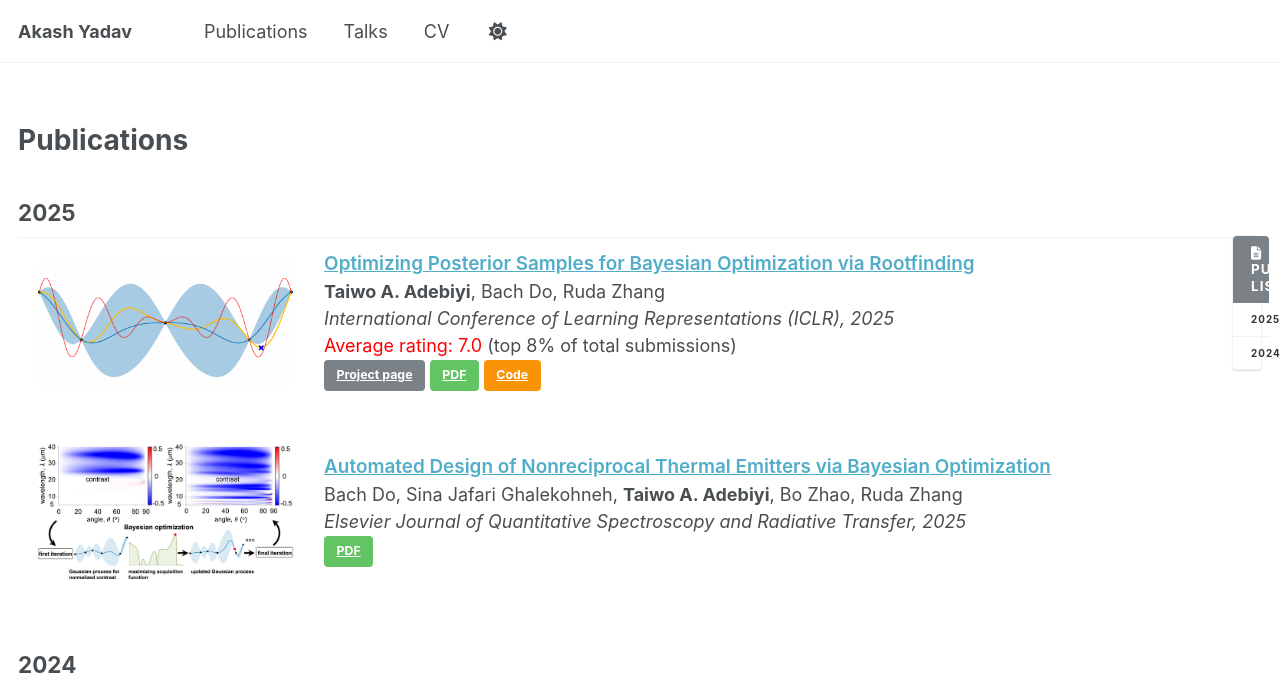
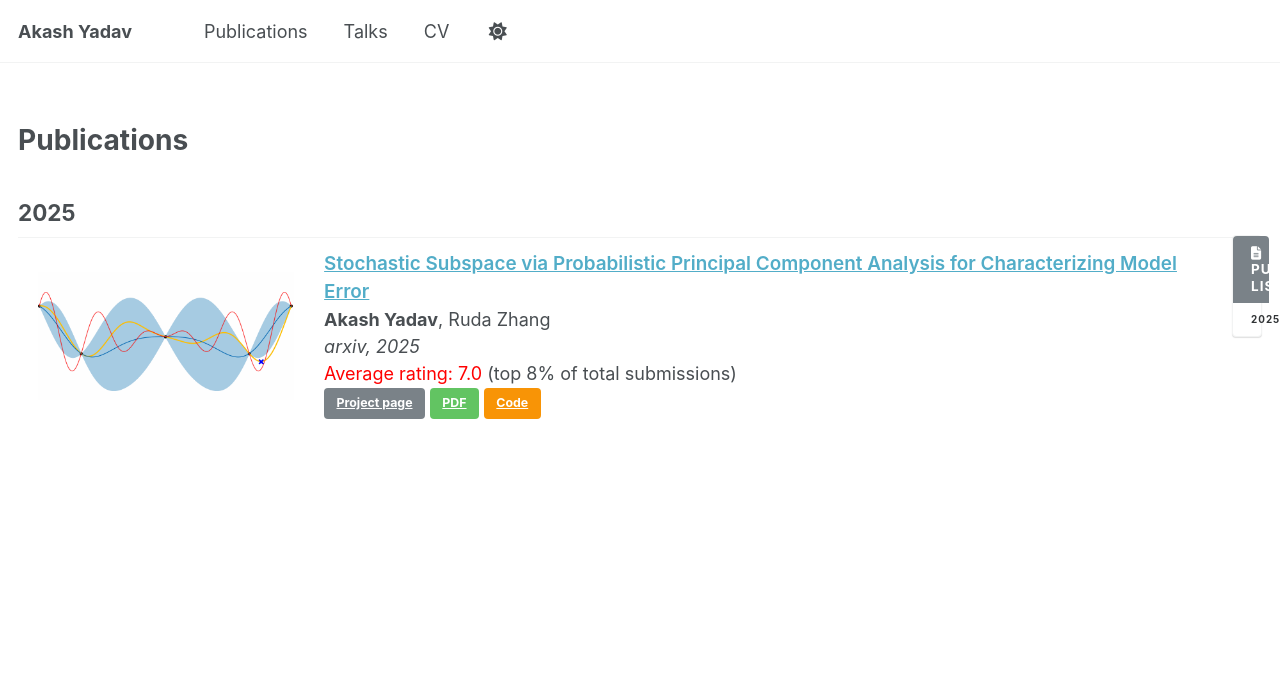
Before and after one commit to akashyadav0210/akashyadav0210.github.io, a Jekyll site: the page built from _pages/publications.md, in a window 1280 px wide and 1400 px high. Shown: the top 681 px of the window. Built offline with Jekyll 4.4.1, drawn with Linux system fonts in a browser that asks for light colours; some of the changed text lies outside the part shown; grey boxes are pictures that could not be loaded.

Commit message:
Update publications.md

```diff
--- a/_pages/publications.md
+++ b/_pages/publications.md
@@ -14,11 +14,11 @@ toc_sticky: true
    <link rel="stylesheet" href="/assets/css/my.css">
    <div class="img"><a href="https://openreview.net/forum?id=I6UbnkUveF&referrer=%5Bthe%20profile%20of%20Taiwo%20Adebiyi%5D(%2Fprofile%3Fid%3D~Taiwo_Adebiyi1)"><img class="img_responsive" src="/images/pub/bo_iterations.gif"></a></div>
    <div class="text">
-     <div class="title"><a id="tsroots" href="https://iclr.cc/virtual/2025/poster/30191">Optimizing Posterior Samples for Bayesian Optimization via Rootfinding</a></div>
-     <div class="authors"><strong>Taiwo A. Adebiyi</strong>, Bach Do, Ruda Zhang
+     <div class="title"><a id="tsroots" href="https://iclr.cc/virtual/2025/poster/30191">Stochastic Subspace via Probabilistic Principal Component Analysis for Characterizing Model Error</a></div>
+     <div class="authors"><strong>Akash Yadav</strong>, Ruda Zhang
      </div>
      <div>
-       <em>International Conference of Learning Representations (ICLR), 2025</em>
+       <em>arxiv, 2025</em>
  <br>
 
  <font color="red">Average rating: 7.0</font> (top 8% of total submissions)
@@ -34,83 +34,3 @@ toc_sticky: true
    </div>
  </div>
  <br>
-
- <div class="publication">
-   <link rel="stylesheet" href="/assets/css/my.css">
-   <div class="img"><a href="https://www-sciencedirect-com.ezproxy.lib.uh.edu/science/article/pii/S0022407324003674"><img class="img_responsive" src="/images/pub/thermal-emitters.jpg"></a></div>
-   <div class="text">
-     <div class="title"><a id="gpts" href="https://www-sciencedirect-com.ezproxy.lib.uh.edu/science/article/pii/S0022407324003674">Automated Design of Nonreciprocal Thermal Emitters via Bayesian Optimization</a></div>
-     <div class="authors">Bach Do, Sina Jafari Ghalekohneh, <strong>Taiwo A. Adebiyi</strong>, Bo Zhao, Ruda Zhang
-     </div>
-     <div>
-       <em>Elsevier Journal of Quantitative Spectroscopy and Radiative Transfer, 2025</em>
- <br>
-
-       <a class="btn btn--success btn--small" href="https://arxiv.org/pdf/2409.09192">PDF</a>
-
-     </div>
-   </div>
- </div>
- <br>
-## 2024
-
-<div class="publication">
-   <link rel="stylesheet" href="/assets/css/my.css">
-   <div class="img"><a href="https://openreview.net/forum?id=IpRLTVblaV"><img class="img_responsive" src="/images/pub/gp-ts-web.png"></a></div>
-   <div class="text">
-     <div class="title"><a id="gpts" href="https://neurips.cc/virtual/2024/98939">Gaussian Process Thompson Sampling via Rootfinding</a></div>
-     <div class="authors"><strong>Taiwo A. Adebiyi</strong>, Bach Do, Ruda Zhang
-     </div>
-     <div>
-       <em>Advances in Neural Information Processing Systems (NeurIPS) Bayesian Decision Under Uncertainty Workshop (BDU), 2024</em>
- <br>
-
- <font color="red">Oral</font> (1 of 6; top 5% of accepted papers)
- <br>
-
-       <a class="btn btn--primary btn--small" href="https://neurips.cc/virtual/2024/98939">Project page</a>
-
-       <a class="btn btn--success btn--small" href="https://openreview.net/pdf?id=IpRLTVblaV">PDF</a>
-
-       <a class="btn btn--warning btn--small" href="https://github.com/UQUH/TSRoots">Code</a>
-
-     </div>
-   </div>
- </div>
- <br>
-
-<div class="publication">
-   <link rel="stylesheet" href="/assets/css/my.css">
-   <div class="img"><a href="https://asmedigitalcollection.asme.org/computingengineering/article/24/12/121006/1207209/Epsilon-Greedy-Thompson-Sampling-to-Bayesian?searchresult=1"><img class="img_responsive" src="/images/pub/epsilon-greedy-web.png"></a></div>
-   <div class="text">
-     <div class="title"><a id="gpts" href="https://asmedigitalcollection.asme.org/computingengineering/article/24/12/121006/1207209/Epsilon-Greedy-Thompson-Sampling-to-Bayesian?searchresult=1">Epsilon-Greedy Thompson Sampling to Bayesian Optimization</a></div>
-     <div class="authors">Bach Do, <strong>Taiwo A. Adebiyi</strong>, Ruda Zhang
-     </div>
-     <div>
-       <em>ASME Journal of Computing and Information Science in Engineering, 2024</em>
- <br>
-
-       <a class="btn btn--success btn--small" href="https://arxiv.org/pdf/2403.00540">PDF</a>
-
-     </div>
-   </div>
- </div>
- <br>
-
- <div class="publication">
-   <link rel="stylesheet" href="/assets/css/my.css">
-   <div class="img"><a href="https://asmedigitalcollection.asme.org/computingengineering/article/24/10/100801/1202057/Digital-Twins-and-Civil-Engineering-Phases?searchresult=1"><img class="img_responsive" src="/images/pub/digital-twin-web.png"></a></div>
-   <div class="text">
-     <div class="title"><a id="gpts" href="https://asmedigitalcollection.asme.org/computingengineering/article/24/10/100801/1202057/Digital-Twins-and-Civil-Engineering-Phases?searchresult=1">Digital Twins and Civil Engineering Phases: Reorienting Adoption Strategies</a></div>
-     <div class="authors"><strong>Taiwo A. Adebiyi</strong>, Nafeezat A. Ajenifuja, Ruda Zhang
-     </div>
-     <div>
-       <em>ASME Journal of Computing and Information Science in Engineering, 2024</em>
- <br>
-
-       <a class="btn btn--success btn--small" href="https://arxiv.org/pdf/2403.02426v2">PDF</a>
-
-     </div>
-   </div>
- </div>
- <br>
```
